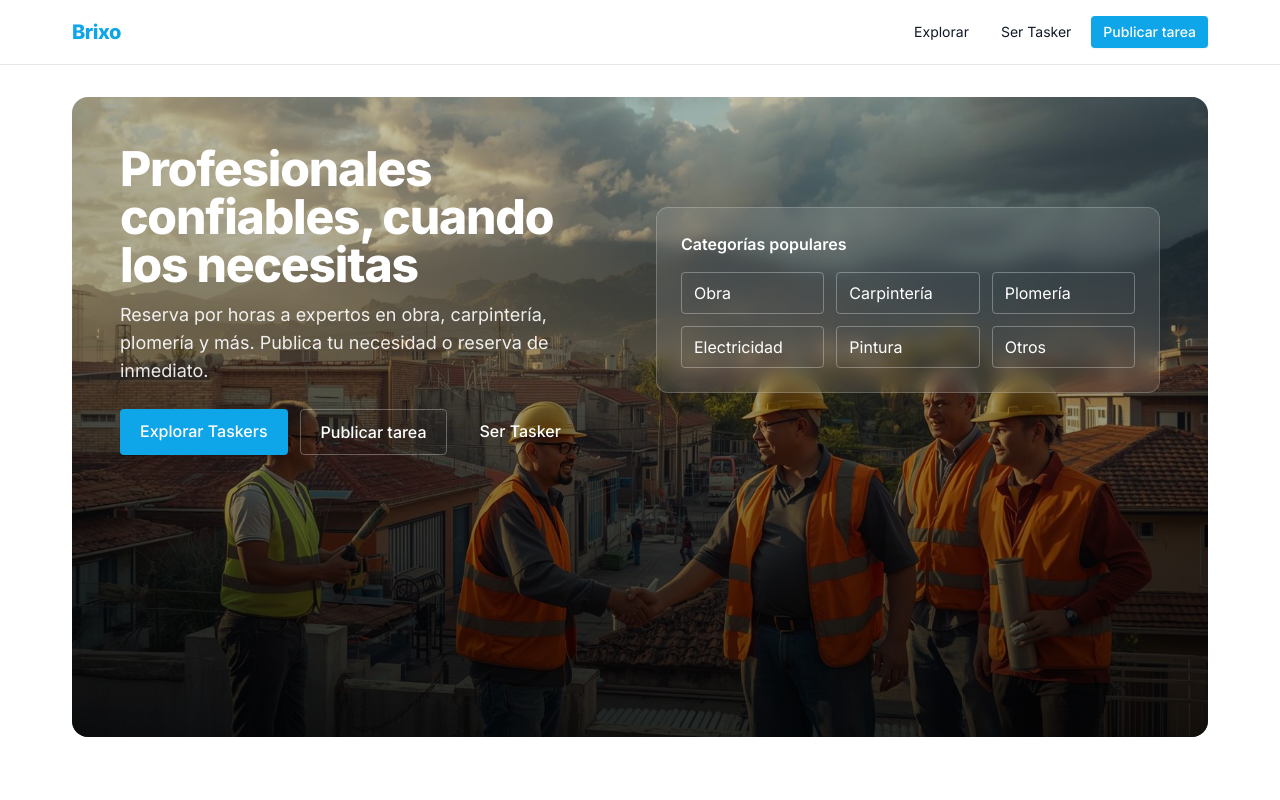
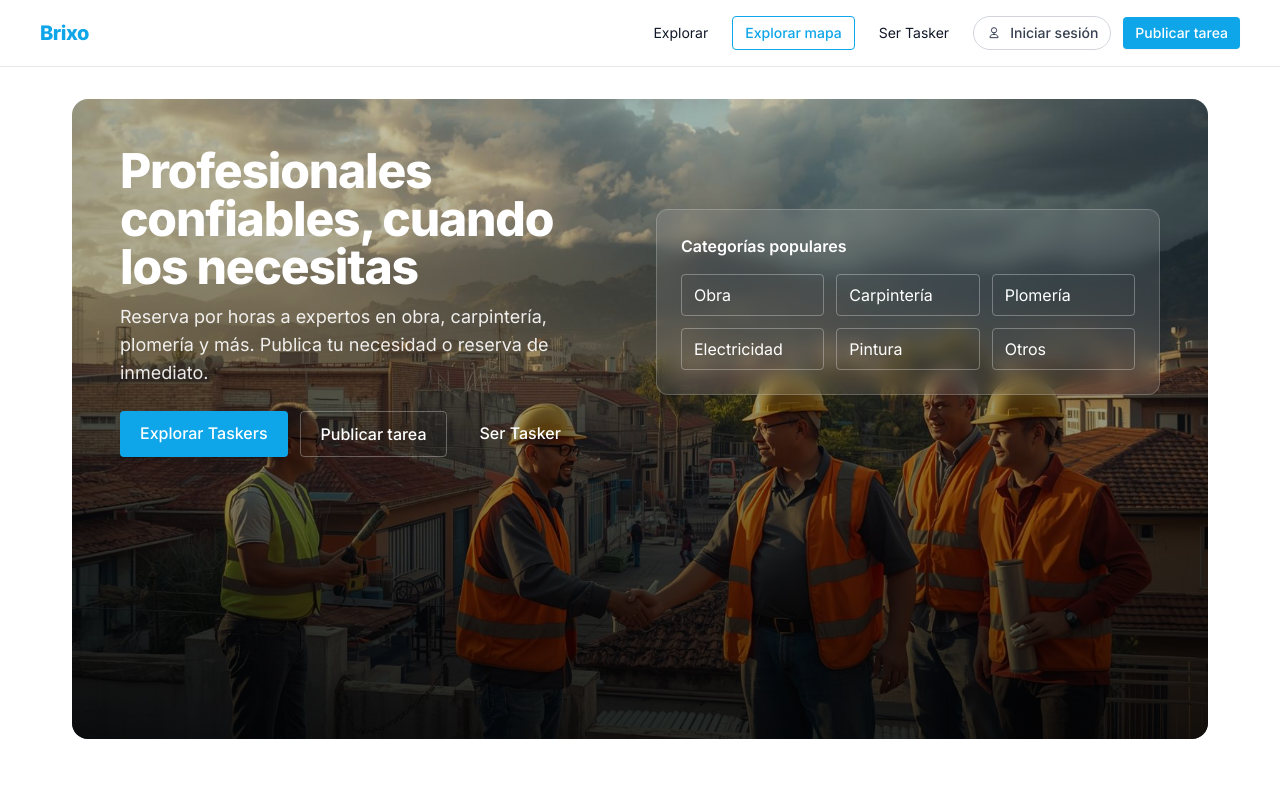
Before and after one commit to mikerb95/brixo, a Next.js app: page / in a window 1280 px wide. Shown: the top 800 px of the page. Built offline with nearby package versions, Linux system fonts and the light colour scheme.

Commit message:
Enhance Navbar layout and spacing for improved usability

```diff
--- a/components/Navbar.tsx
+++ b/components/Navbar.tsx
@@ -3,13 +3,32 @@ import Link from 'next/link'
 export function Navbar() {
   return (
     <header className="sticky top-0 z-40 border-b bg-white/80 backdrop-blur supports-[backdrop-filter]:bg-white/60">
-      <div className="container mx-auto flex items-center justify-between px-4 py-4 sm:px-6 lg:px-8">
+      <div className="mx-auto flex w-full max-w-[100rem] items-center justify-between px-4 py-4 sm:px-6 lg:px-10">
         <Link href="/" className="text-xl font-extrabold tracking-tight text-brand hover:opacity-90">
           Brixo
         </Link>
-        <nav className="flex items-center gap-2 text-sm">
+        <nav className="flex items-center gap-3 text-sm">
           <Link href="/taskers" className="rounded px-3 py-1.5 hover:bg-brand/10 hover:text-brand-dark">Explorar</Link>
+          <Link href="/mapa" className="rounded border border-brand px-3 py-1.5 font-medium text-brand hover:bg-brand/10">Explorar mapa</Link>
           <Link href="/profesionales" className="rounded px-3 py-1.5 hover:bg-brand/10 hover:text-brand-dark">Ser Tasker</Link>
+          <Link href="/login" className="flex items-center gap-2 rounded-full border border-gray-300 px-3 py-1.5 font-medium text-gray-700 hover:border-brand hover:text-brand">
+            <svg
+              xmlns="http://www.w3.org/2000/svg"
+              viewBox="0 0 24 24"
+              fill="none"
+              stroke="currentColor"
+              strokeWidth="1.5"
+              className="h-4 w-4"
+              aria-hidden="true"
+            >
+              <path
+                strokeLinecap="round"
+                strokeLinejoin="round"
+                d="M12 12a4 4 0 1 0 0-8 4 4 0 0 0 0 8Zm0 2c-3.314 0-6 1.79-6 4v1h12v-1c0-2.21-2.686-4-6-4Z"
+              />
+            </svg>
+            Iniciar sesión
+          </Link>
           <Link href="/contratar" className="rounded bg-brand px-3 py-1.5 font-medium text-white shadow-sm hover:bg-brand-dark">Publicar tarea</Link>
         </nav>
       </div>
```
